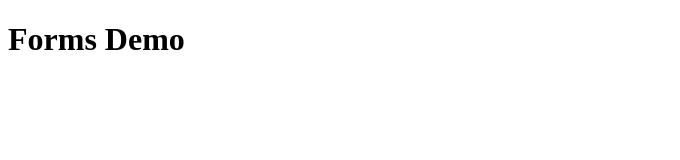
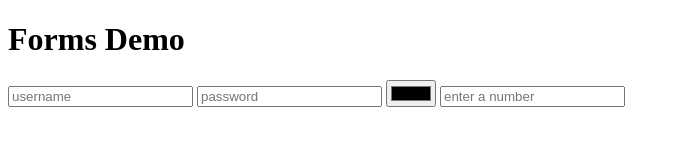
Before and after one commit to ChoJinmok/udemyBootcamp2022, a plain HTML site: page forms.html in a window 1280 px wide. Shown: the whole page, without its empty margins (0-680 px from the left). Drawn offline with Linux system fonts and the light colour scheme.

Commit message:
일반적인 입력 형식

```diff
--- a/forms.html
+++ b/forms.html
@@ -8,6 +8,11 @@
   </head>
   <body>
     <h1>Forms Demo</h1>
-    <form action="/tacos"></form>
+    <form action="/tacos">
+      <input id="username" type="text" placeholder="username" />
+      <input id="password" type="password" placeholder="password" />
+      <input id="color" type="color" />
+      <input id="number" type="number" placeholder="enter a number" />
+    </form>
   </body>
 </html>
```
